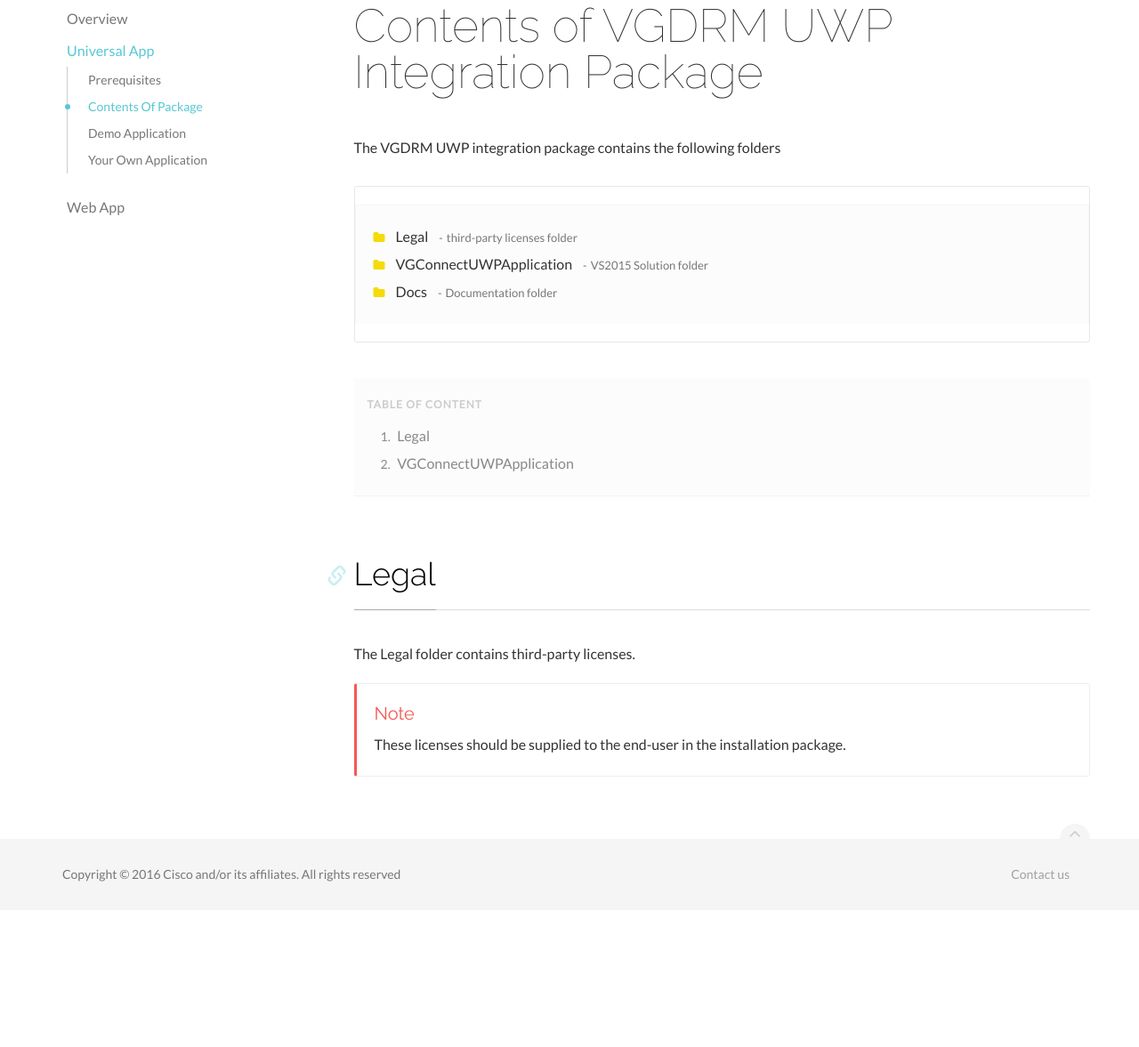
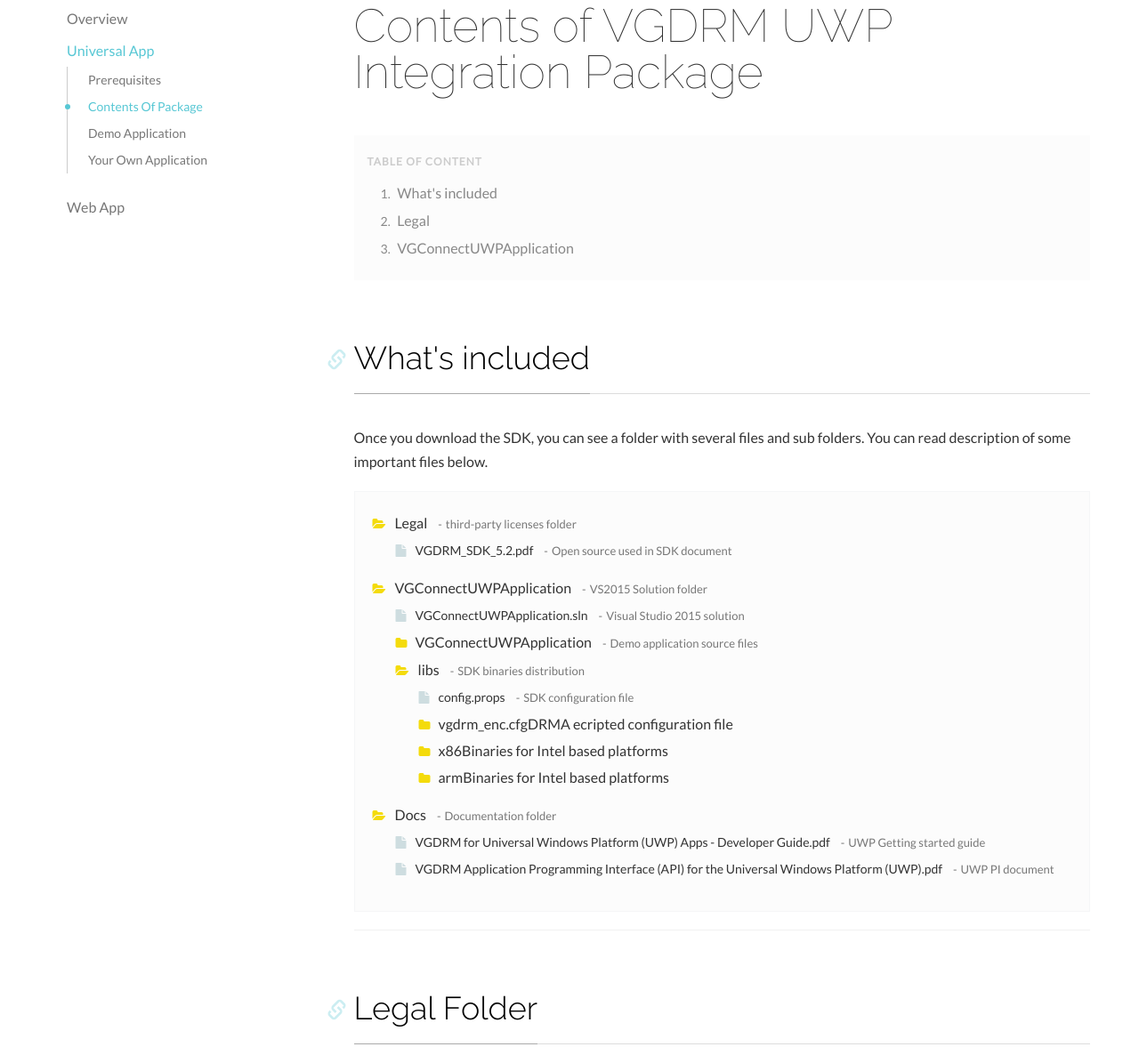
Before and after one commit to rohaber/VG-Getting-Started, a website: page Source/src/uwp_contents.html in a window 1280 px wide. Shown: the part 137-1314 px from the top of the page at 89% size. Before the commit the page ends 1160 px from the top, so only its background shows below. Drawn offline with Linux system fonts and the light colour scheme.

Commit message:
up_contents.html first try.

```diff
--- a/Source/src/uwp_contents.html
+++ b/Source/src/uwp_contents.html
@@ -78,9 +78,9 @@
               <a class="active" href="#">Universal App</a>
               <ul>
                 <li><a href="uwp_prerequisites.html">Prerequisites</a></li>
-                <li><a class="active" href="upw_contents.html">Contents Of Package</a></li>
-                <li><a href="upw_demo.html">Demo Application</a></li>
-                <li><a href="upw_your_app.html">Your Own Application</a></li>
+                <li><a class="active" href="uwp_contents.html">Contents Of Package</a></li>
+                <li><a href="uwp_demo.html">Demo Application</a></li>
+                <li><a href="uwp_your_app.html">Your Own Application</a></li>
               </ul>
             </li>
 
@@ -102,58 +102,92 @@
 
           <header>
             <h1>Contents of VGDRM UWP Integration Package</h1>
-            <p>The VGDRM UWP integration package contains the following folders</p>
+
+            <ol class="toc">
+              <li><a href="#what_included">What's included</a></li>
+              <li><a href="#legal">Legal</a></li>
+              <li><a href="#app">VGConnectUWPApplication</a></li>
+            </ol>
 
             <section>
-              <div class="code-snippet">
+                <h2 id="what_included">What's included</h2>
+                <p>Once you download the SDK, you can see a folder with several files and sub folders. You can read description of some important files below.</p>
+
                 <div class="file-tree">
                   <ul>
-                    <li class="is-folder">
+                    <li class="is-folder open">
                       Legal<i>third-party licenses folder</i>
                       <ul>
-                        <li class="is-file">custom.css<i>some description about the file</i></li>
-                        <li class="is-file">theDocs.css<i>some description about the file</i></li>
+                        <li class="is-file">VGDRM_SDK_5.2.pdf<i>Open source used in SDK document</i></li>
                       </ul>
                     </li>
 
-                    <li class="is-folder">
+                    <li class="is-folder open">
                       VGConnectUWPApplication<i>VS2015 Solution folder</i>
                       <ul>
-                        <li class="is-file">fontawesome-webfont.eot<i>some description about the file</i></li>
-                        <li class="is-file">fontawesome-webfont.svg<i>some description about the file</i></li>
-                        <li class="is-file">fontawesome-webfont.ttf<i>some description about the file</i></li>
-                        <li class="is-file">fontawesome-webfont.woff<i>some description about the file</i></li>
+                        <li class="is-file">VGConnectUWPApplication.sln<i>Visual Studio 2015 solution</i></li>
+                        <li class="is-folder">VGConnectUWPApplication<i>Demo application source files</i></li>
+                        <li class="is-folder open">
+                          libs<i>SDK binaries distribution</i>
+                          <ul>
+                            <li class="is-file">config.props<i>SDK configuration file</i></li>
+                            <li class="is-folder">vgdrm_enc.cfg</i>DRMA ecripted configuration file</li>
+                            <li class="is-folder">x86</i>Binaries for Intel based platforms</li>
+                            <li class="is-folder">arm</i>Binaries for Intel based platforms</li>
+                          </ul>
+                        </li>
                       </ul>
                     </li>
 
-                    <li class="is-folder">
+                    <li class="is-folder open">
                       Docs<i>Documentation folder</i>
                       <ul>
-                        <li class="is-file">placeholder.jpg<i>some description about the file</i></li>
-                        <li class="is-file">logo.png<i>some description about the file</i></li>
-                        <li class="is-file">sample-video.mp4<i>some description about the file</i></li>
-                        <li class="is-file">ads.png<i>some description about the file</i></li>
+                        <li class="is-file">VGDRM for Universal Windows Platform (UWP) Apps - Developer Guide.pdf<i>UWP Getting started guide</i></li>
+                        <li class="is-file">VGDRM Application Programming Interface (API) for the Universal Windows Platform (UWP).pdf<i>UWP PI document</i></li>
                       </ul>
                     </li>
 
                   </ul>
-                </div>
+
               </div>
             </section>
 
-            <ol class="toc">
-              <li><a href="#legel">Legal</a></li>
-              <li><a href="#app">VGConnectUWPApplication</a></li>
-            </ol>
           </header>
 
           <section>
-            <h2 id="legal">Legal</h2>
+            <h2 id="legal">Legal Folder</h2>
             <p>The Legal folder contains third-party licenses.</p>
             <div class="callout callout-danger" role="alert">
               <h4>Note</h4>
               <p>These licenses should be supplied to the end-user in the installation package.</p>
             </div>
+          </section>
+
+          <section>
+            <h2 id="app">VGConnectUWPApplication Folder</h2>
+            <p>This folder contains a VS2015 Solution that was used to build the demo application and the binary files required to build your own application using our components.</p>
+
+            <p>The <i>VGConnectUWPApplication</i> folder contains the c#/xaml project. This C# project contains references to the set of dlls it expects to find in the folder <code class="text-purple">\Libs\&lt;platform&gt;\</code>, for example, <code class="text-purple">\Libs\ARM\</code>.</p>
+
+            <p><code class="text-purple">GConnectUWPSolution.sln</code> is the VS2015 Solution file. For more information, see section, “Installing and Running Demo Application”.</p>
+
+            <p><code class="text-purple">config.props</code> and < class="text-purple"code>vgdrm_enc.cfg</code> are configuration files that must be saved in the folder with binary files. Modify headend properties in file <code class="text-purple">config.props</code>, if necessary.</p>
+
+            <p>The <code class="text-purple">localSettings.xml</code> file can be used to modify application behavior and sample data.</p>
+
+            <div class="callout callout-info" role="alert">
+              <h4>Note</h4>
+
+              <ul style="list-style-type:circle">
+                <li>
+                  The application reads the <code class="text-purple">localSettings.xml</code> file from the <code class="text-purple">LocalState</code> folder of the Application (section ### specifies locations of various LocalState folders).
+                </li>
+                <li>
+                  The application can also run without this file.
+                </li>
+              </ul>
+            </div>
+
           </section>
 
 
```
